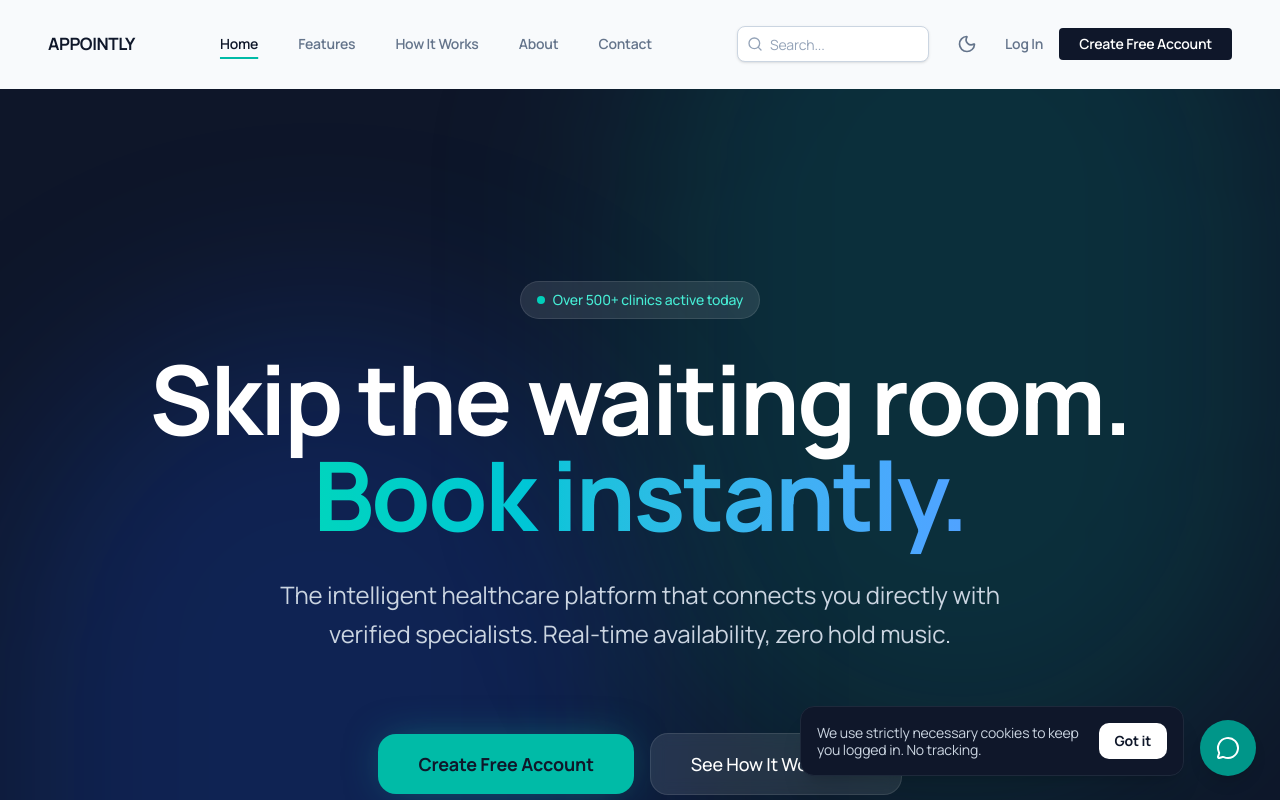
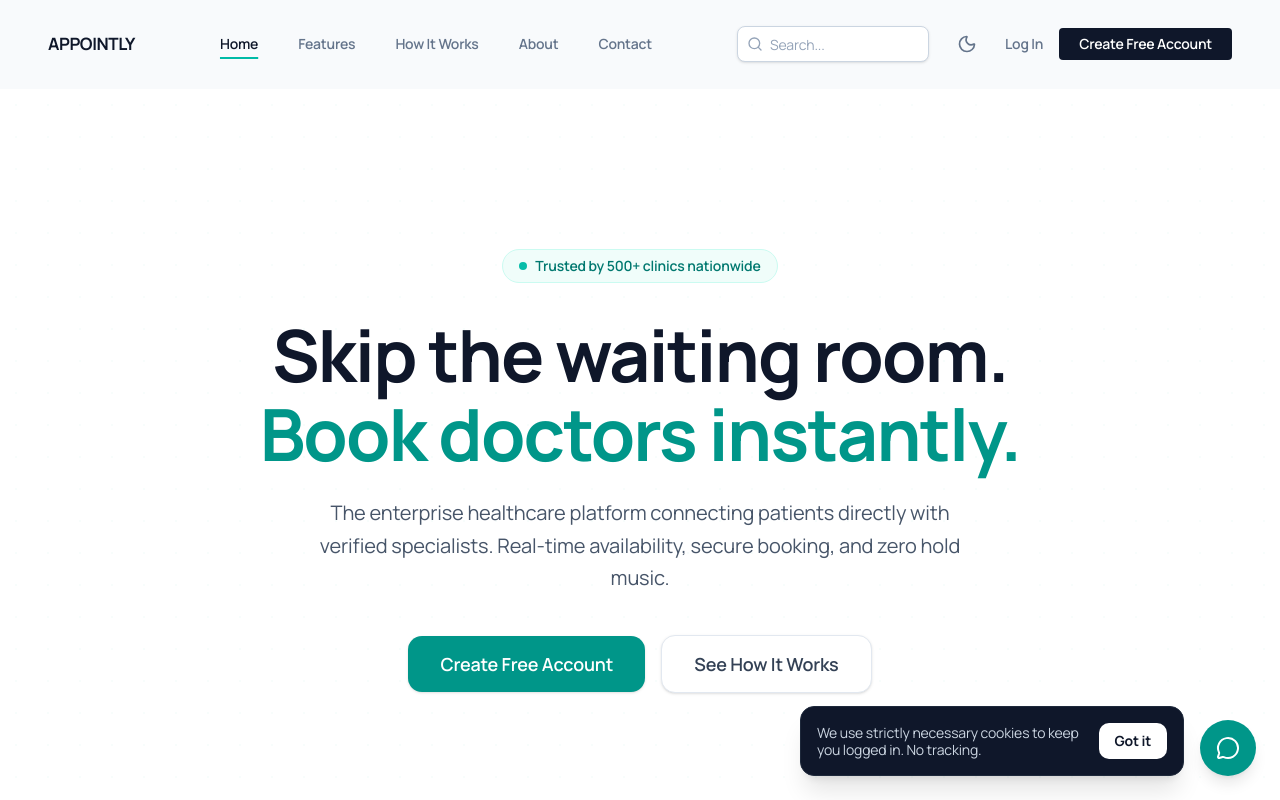
Before and after one commit to Sharathhhh22/Slot-Yourself, a Next.js app: page / in a window 1280 px wide. Shown: the top 800 px of the page. Built offline with nearby package versions, Linux system fonts and the light colour scheme.

Commit message:
style: redesign hero section for enterprise healthcare professionalism

```diff
--- a/src/app/(marketing)/page.tsx
+++ b/src/app/(marketing)/page.tsx
@@ -8,61 +8,59 @@ export default function Home() {
     <div className="flex min-h-screen flex-col">
       <main id="main-content" className="flex-1">
         {/* HERO SECTION */}
-        <section className="relative overflow-hidden bg-slate-900 pt-32 pb-40 lg:pt-48 lg:pb-56">
-          <div className="absolute inset-0 z-0">
-            <div className="absolute inset-0 bg-slate-900/90 mix-blend-multiply" />
-            <div className="absolute top-0 right-0 w-1/2 h-full bg-teal-600/20 blur-[100px] -translate-y-1/4 rounded-full" />
-            <div className="absolute bottom-0 left-0 w-1/2 h-full bg-blue-600/20 blur-[100px] translate-y-1/4 rounded-full" />
-          </div>
+        <section className="relative overflow-hidden bg-white dark:bg-slate-950 pt-32 pb-32 lg:pt-40 lg:pb-48 border-b border-slate-200 dark:border-slate-800">
+          {/* Subtle Enterprise Background Pattern */}
+          <div className="absolute inset-0 z-0 opacity-[0.03] dark:opacity-[0.05]"
+               style={{ backgroundImage: 'radial-gradient(#14b8a6 1px, transparent 1px)', backgroundSize: '32px 32px' }} />
 
-          <div className="relative z-10 max-w-[1400px] mx-auto px-6 md:px-16 flex flex-col items-center text-center">
+          <div className="relative z-10 max-w-[1200px] mx-auto px-6 md:px-12 flex flex-col items-center text-center">
             <motion.div
-              initial={{ opacity: 0, y: 30 }}
+              initial={{ opacity: 0, y: 20 }}
               animate={{ opacity: 1, y: 0 }}
-              className="inline-flex items-center gap-2 px-4 py-2 rounded-full bg-white/10 text-teal-300 font-medium text-sm mb-8 border border-white/10"
+              className="inline-flex items-center gap-2 px-4 py-1.5 rounded-full bg-teal-50 dark:bg-teal-900/30 text-teal-700 dark:text-teal-400 font-semibold text-sm mb-8 border border-teal-100 dark:border-teal-800"
             >
-              <span className="w-2 h-2 rounded-full bg-teal-400 animate-pulse" />
-              Over 500+ clinics active today
+              <span className="w-2 h-2 rounded-full bg-teal-500 animate-pulse" />
+              Trusted by 500+ clinics nationwide
             </motion.div>
 
             <motion.h1
-              initial={{ opacity: 0, y: 30 }}
+              initial={{ opacity: 0, y: 20 }}
               animate={{ opacity: 1, y: 0 }}
               transition={{ delay: 0.1 }}
-              className="text-5xl md:text-7xl lg:text-8xl font-bold tracking-tight text-white mb-8 max-w-5xl"
+              className="text-5xl md:text-6xl lg:text-7xl font-bold tracking-tight text-slate-900 dark:text-white mb-6 max-w-4xl leading-[1.1]"
             >
               Skip the waiting room. <br />
-              <span className="text-transparent bg-clip-text bg-gradient-to-r from-teal-400 to-blue-400">
-                Book instantly.
+              <span className="text-teal-600 dark:text-teal-400">
+                Book doctors instantly.
               </span>
             </motion.h1>
 
             <motion.p
-              initial={{ opacity: 0, y: 30 }}
+              initial={{ opacity: 0, y: 20 }}
               animate={{ opacity: 1, y: 0 }}
               transition={{ delay: 0.2 }}
-              className="text-xl md:text-2xl text-slate-300 mb-12 max-w-3xl leading-relaxed"
+              className="text-xl text-slate-600 dark:text-slate-400 mb-10 max-w-2xl leading-relaxed"
             >
-              The intelligent healthcare platform that connects you directly with verified specialists. Real-time availability, zero hold music.
+              The enterprise healthcare platform connecting patients directly with verified specialists. Real-time availability, secure booking, and zero hold music.
             </motion.p>
 
             <motion.div
-              initial={{ opacity: 0, y: 30 }}
+              initial={{ opacity: 0, y: 20 }}
               animate={{ opacity: 1, y: 0 }}
               transition={{ delay: 0.3 }}
-              className="flex flex-col sm:flex-row gap-4 items-center justify-center mt-8"
+              className="flex flex-col sm:flex-row gap-4 items-center justify-center"
             >
               <Link
                 href="/signup"
-                className="bg-teal-500 hover:bg-teal-400 text-slate-900 font-bold px-10 py-4 rounded-2xl flex items-center justify-center transition-colors text-lg whitespace-nowrap shadow-[0_0_40px_-10px_rgba(20,184,166,0.5)]"
+                className="bg-teal-600 hover:bg-teal-700 text-white font-semibold px-8 py-3.5 rounded-xl flex items-center justify-center transition-colors text-lg shadow-sm"
               >
                 Create Free Account
               </Link>
               <Link
                 href="/how-it-works"
-                className="bg-white/10 hover:bg-white/20 text-white font-medium px-10 py-4 rounded-2xl flex items-center justify-center transition-colors text-lg whitespace-nowrap backdrop-blur-sm border border-white/10"
+                className="bg-white dark:bg-slate-900 hover:bg-slate-50 dark:hover:bg-slate-800 text-slate-700 dark:text-slate-300 font-semibold px-8 py-3.5 rounded-xl flex items-center justify-center transition-colors text-lg border border-slate-200 dark:border-slate-700 shadow-sm"
               >
-                See How It Works <ArrowRight className="ml-2 w-5 h-5" />
+                See How It Works
               </Link>
             </motion.div>
           </div>
```
